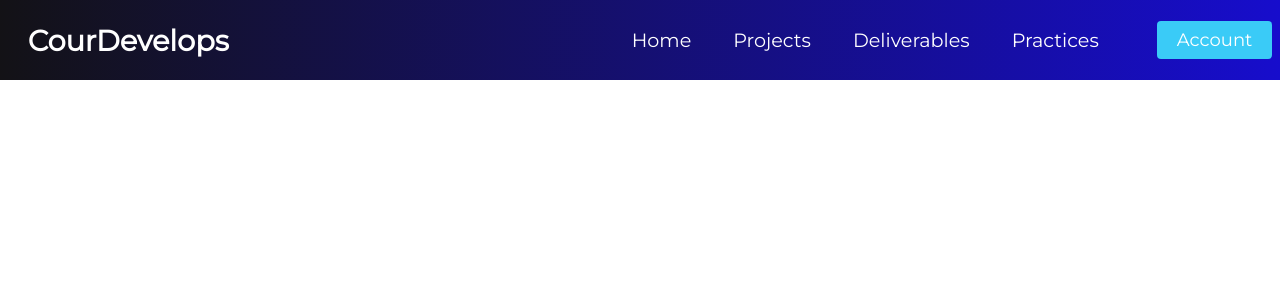
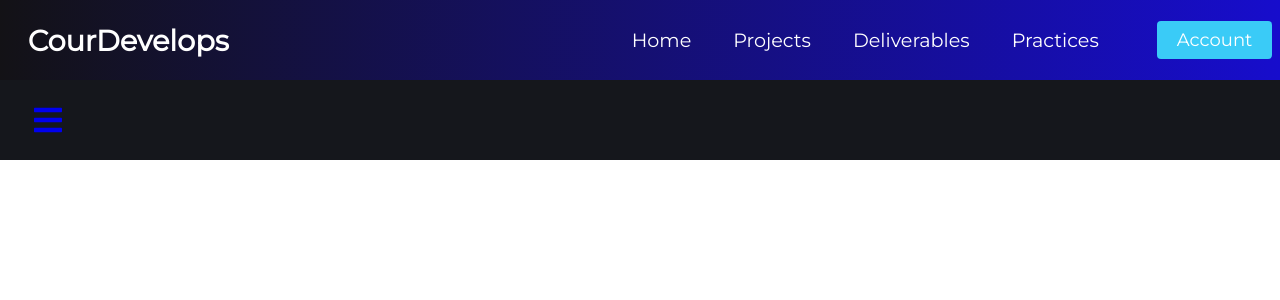
Before and after one commit to courthub74/react-navbar-demo, a React (Create React App) app: page / in a window 1280 px wide. Shown: the top 300 px of the page. Built offline with nearby package versions, Linux system fonts and the light colour scheme.

Commit message:
Basic Side Slide

```diff
--- a/package.json
+++ b/package.json
@@ -8,7 +8,10 @@
     "@testing-library/user-event": "^12.1.10",
     "react": "^17.0.1",
     "react-dom": "^17.0.1",
+    "react-icons": "^4.2.0",
+    "react-router-dom": "^5.2.0",
     "react-scripts": "4.0.3",
+    "styled-components": "^5.2.1",
     "web-vitals": "^1.0.1"
   },
   "scripts": {
--- a/src/App.js
+++ b/src/App.js
@@ -1,12 +1,17 @@
 import React from 'react';
 import './App.css';
 import Navbar from './components/Navbar/Navbar';
+import Sidebar from './components/Sidebar/Sidebar';
+import { BrowserRouter as Router, Switch, Route } from 'react-router-dom';
 
 
 function App() {
   return (
     <div className="App">
-      <Navbar />
+      <Router>
+        <Navbar />
+        <Sidebar />
+      </Router>
     </div>
   );
 }
--- a/src/components/Navbar/Navbar.js
+++ b/src/components/Navbar/Navbar.js
@@ -2,6 +2,7 @@
 import { MenuItems } from './MenuItems'
 import { Button } from '../Button'
 import './Navbar.css'
+// import showSidebar from './Sidebar.js';
 
 
 class Navbar extends Component {
@@ -14,6 +15,9 @@
     render() {
         return(
             <nav className="NavbarItems">
+                {/* <NavIcon to='#'>
+                    <FaIcons.FaBars onClick={showSidebar}/>
+                </NavIcon> */}
                 <h1 className="navbar-logo">CourDevelops</h1>
 
                 <div className="menu-icon" onClick={this.handleClick}>
--- /dev/null
+++ b/src/components/Sidebar/Sidebar.js
@@ -0,0 +1,71 @@
+import React, { useState } from 'react';
+import styled from 'styled-components';
+import { Link } from 'react-router-dom';
+import * as FaIcons from 'react-icons/fa';
+import * as AiIcons from 'react-icons/ai';
+import { SidebarData } from './SidebarData';
+import { IconContext } from 'react-icons/lib';
+
+
+const Nav = styled.div`
+    background: #15171c;
+    height: 80px;
+    display: flex;
+    justify-content: flex-start;
+    align-items: center;
+`;
+
+
+const NavIcon = styled(Link)`
+  margin-left: 2rem;
+  font-size: 2rem;
+  height: 80px;
+  display: flex;
+  justify-content: flex-start;
+  align-items: center;
+`;
+
+//Created SIDEBAR NAV
+const SidebarNav = styled.nav`
+    background: #15171c;
+    width: 250px;
+    height: 100vh;
+    display: flex;
+    justify-content: center;
+    position: fixed;
+    top: 0;
+    left: ${({ sidebar }) => (sidebar ? '0' : '-100%')};
+    transition: 350ms;
+    z-index: 10;
+`;
+
+//SIDEBAR WRAP
+const SidebarWrap = styled.div`
+    width: 100%;
+`;
+
+// SIDEBAR
+const Sidebar = () => {
+    const [sidebar, setSidebar] = useState(false);
+
+    const showSidebar = () => setSidebar(!sidebar);
+
+    return (
+        <div>
+            <Nav>
+                <NavIcon to='#'>
+                    <FaIcons.FaBars onClick={showSidebar}/>
+                </NavIcon>
+            </Nav>
+            <SidebarNav sidebar={sidebar}>
+                <SidebarWrap>
+                    <NavIcon to='#'>
+                        <AiIcons.AiOutlineClose onClick={showSidebar}/>
+                    </NavIcon>
+                </SidebarWrap>
+            </SidebarNav>
+        </div>
+    )
+}
+
+export default Sidebar
--- /dev/null
+++ b/src/components/Sidebar/SidebarData.js
@@ -0,0 +1,29 @@
+import React from 'react';
+import * as FaIcons from 'react-icons/fa';
+import * as AiIcons from 'react-icons/ai';
+import * as IoIcons from 'react-icons/io';
+import * as RiIcons from 'react-icons/ri';
+
+export const SidebarData = [
+    {
+        title: 'Tech Stack Notes:'
+    },
+
+    {
+        title: 'Python',
+        path: '/python',
+        icon: <FaIcons.FaPython />,
+        subNav: [
+            {
+                title: 'Functions',
+                path: '/python/functions',
+            },
+            {
+                title: 'Classes',
+                path: '/python/classes',
+            },
+        ]
+    }
+
+
+]
```
Also changed, not shown: src/components/Sidebar/Submenu.js (added), 1 other file (tests, documents, lock files or other folders).
